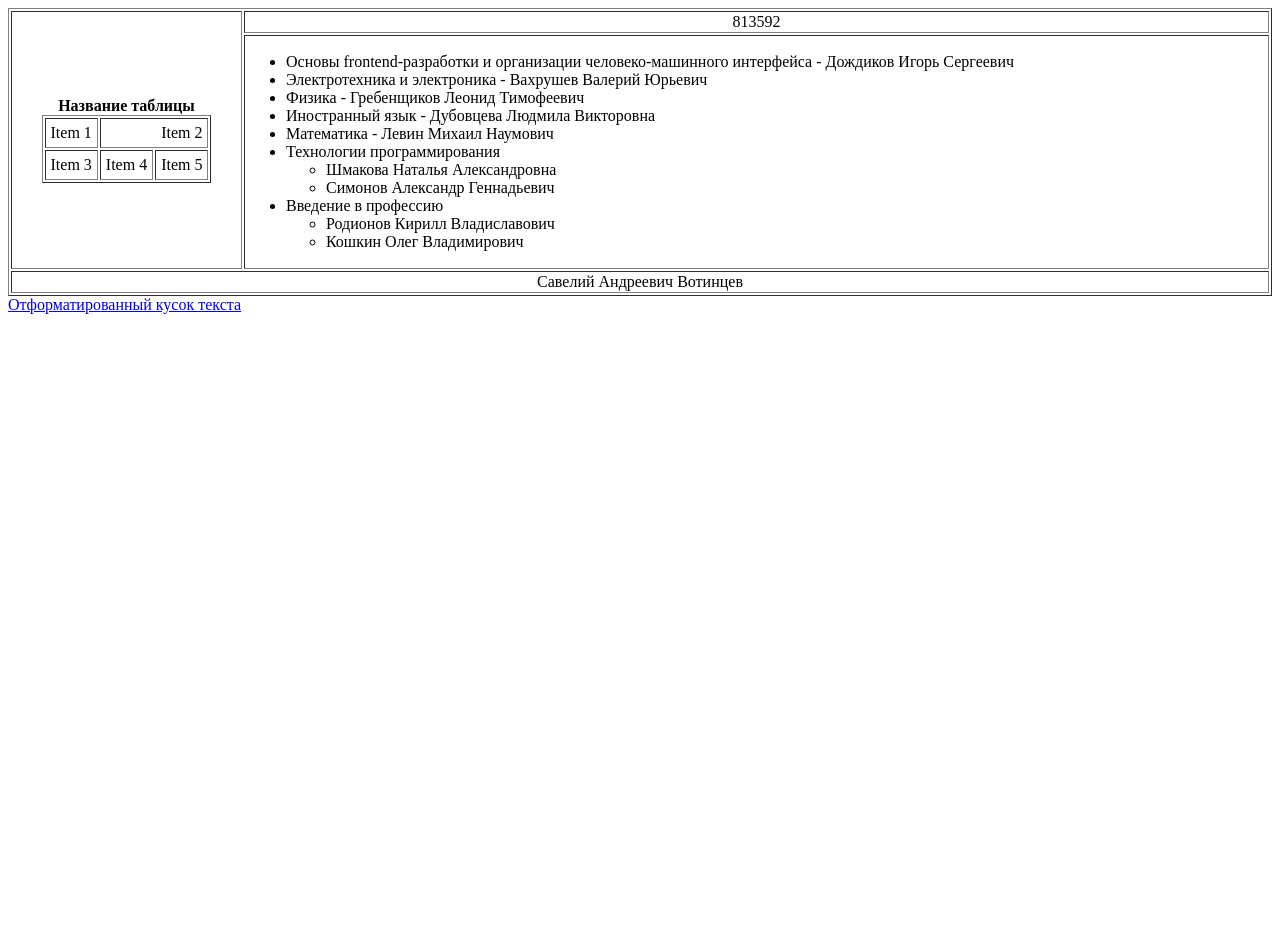
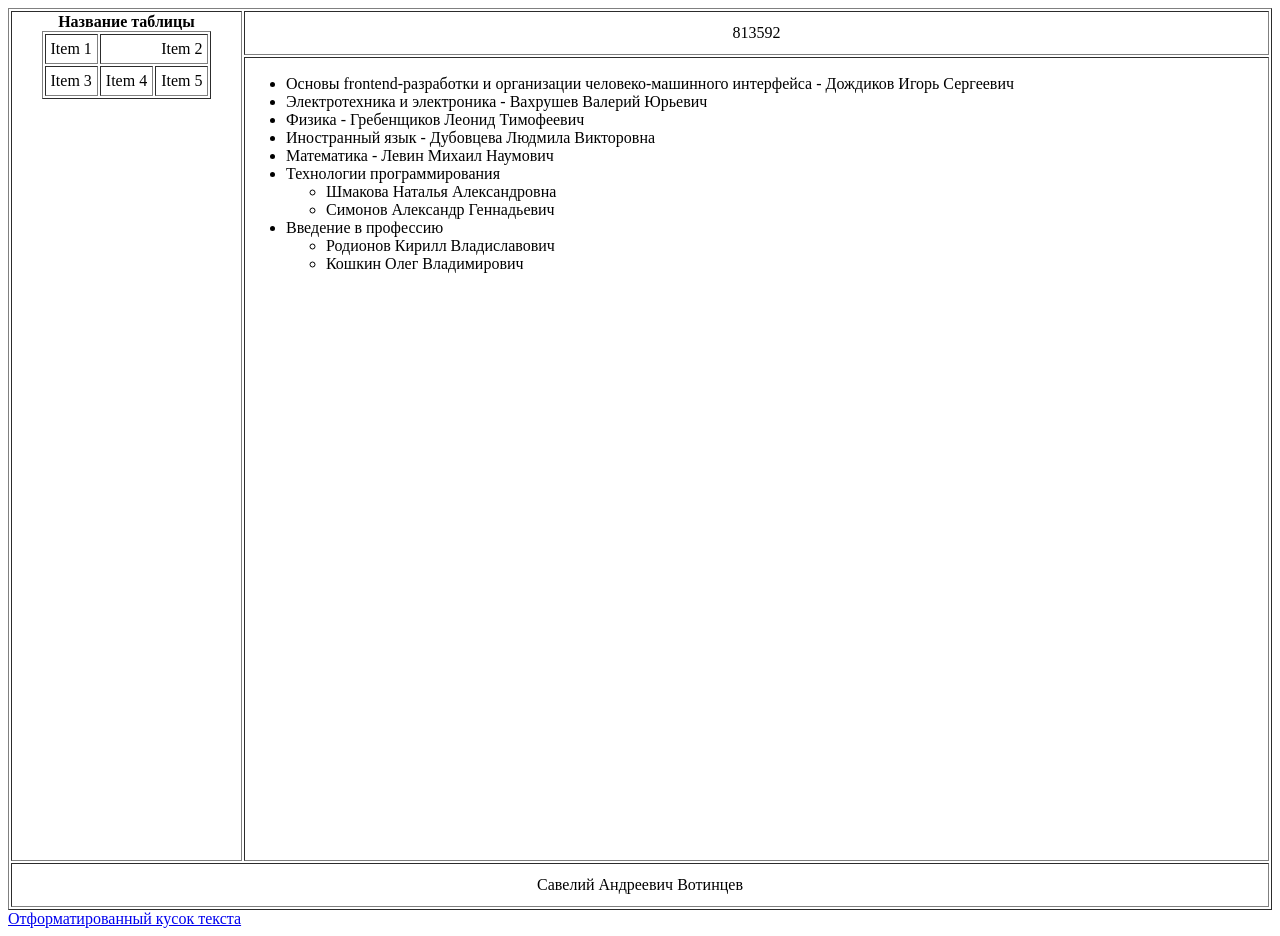
Before and after one commit to TheVSAKeeper/BasicFrontendDevLabs, a plain HTML site: page HTML5/index.html in a window 1280 px wide. Before the commit the page ends 800 px from the top, so only its background shows below. Drawn offline with Linux system fonts and the light colour scheme.

Commit message:
Change table height

```diff
--- a/HTML5/index.html
+++ b/HTML5/index.html
@@ -5,9 +5,9 @@
     <title>Савелий Андреевич Вотинцев</title>
 </head>
 <body>
-<table border="1" width="100%">
+<table border="1" valign="" width="100%">
     <tr>
-        <td rowspan="2">
+        <td rowspan="2" valign="top">
             <table align="center" border="1" cellpadding="5">
                 <caption align="top"><b>Название таблицы</b></caption>
                 <tr>
@@ -21,10 +21,10 @@
                 </tr>
             </table>
         </td>
-        <td align="center">813592</td>
+        <td align="center" height="40">813592</td>
     </tr>
     <tr>
-        <td>
+        <td height="800" valign="top">
             <ul>
                 <li>Основы frontend-разработки и организации человеко-машинного интерфейса -
                     Дождиков Игорь Сергеевич
@@ -49,7 +49,7 @@
         </td>
     </tr>
     <tr>
-        <td align="center" colspan="2">Савелий Андреевич Вотинцев</td>
+        <td align="center" colspan="2" height="40">Савелий Андреевич Вотинцев</td>
     </tr>
 </table>
 <a href="text.html">Отформатированный кусок текста</a>
```
